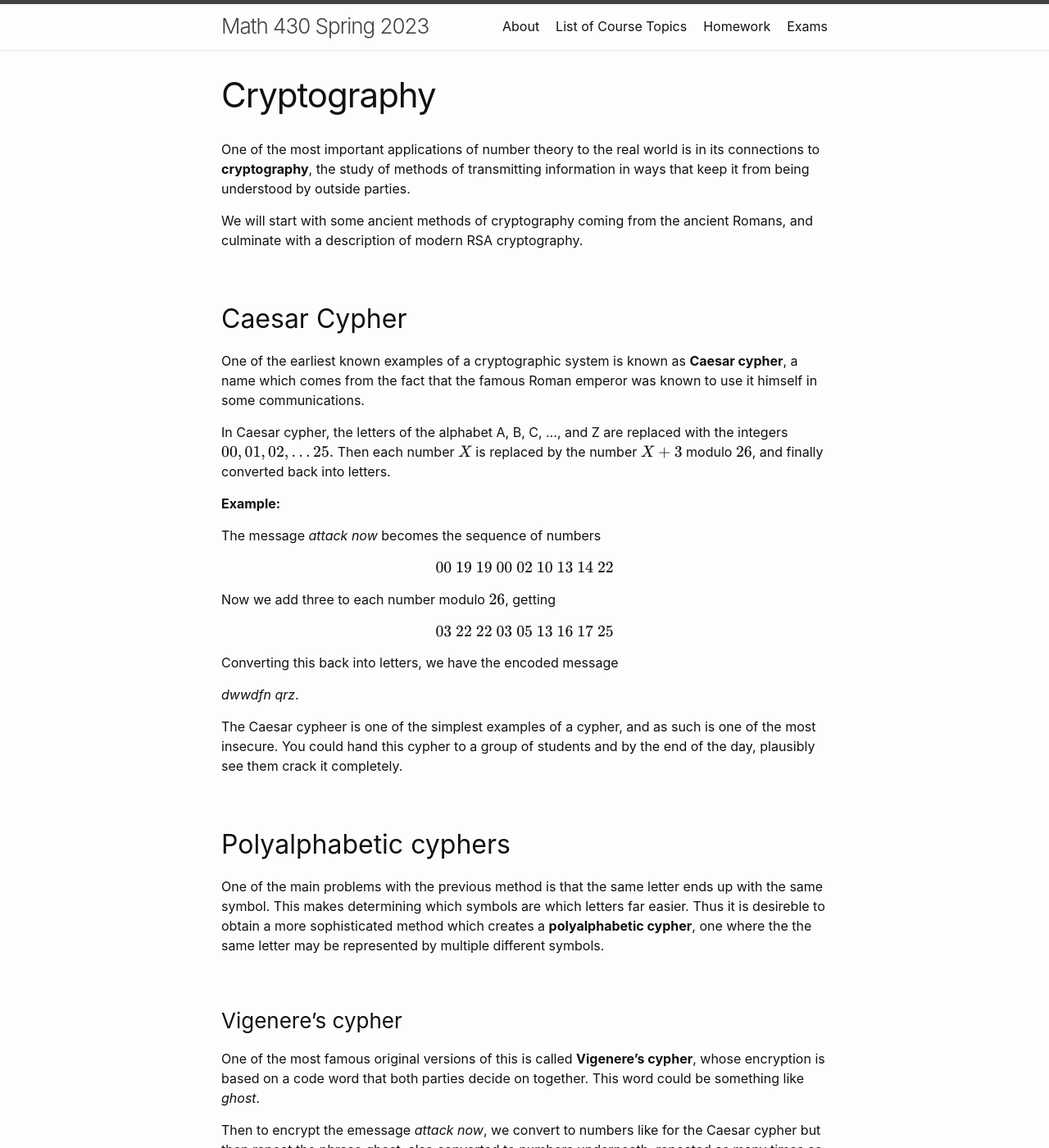
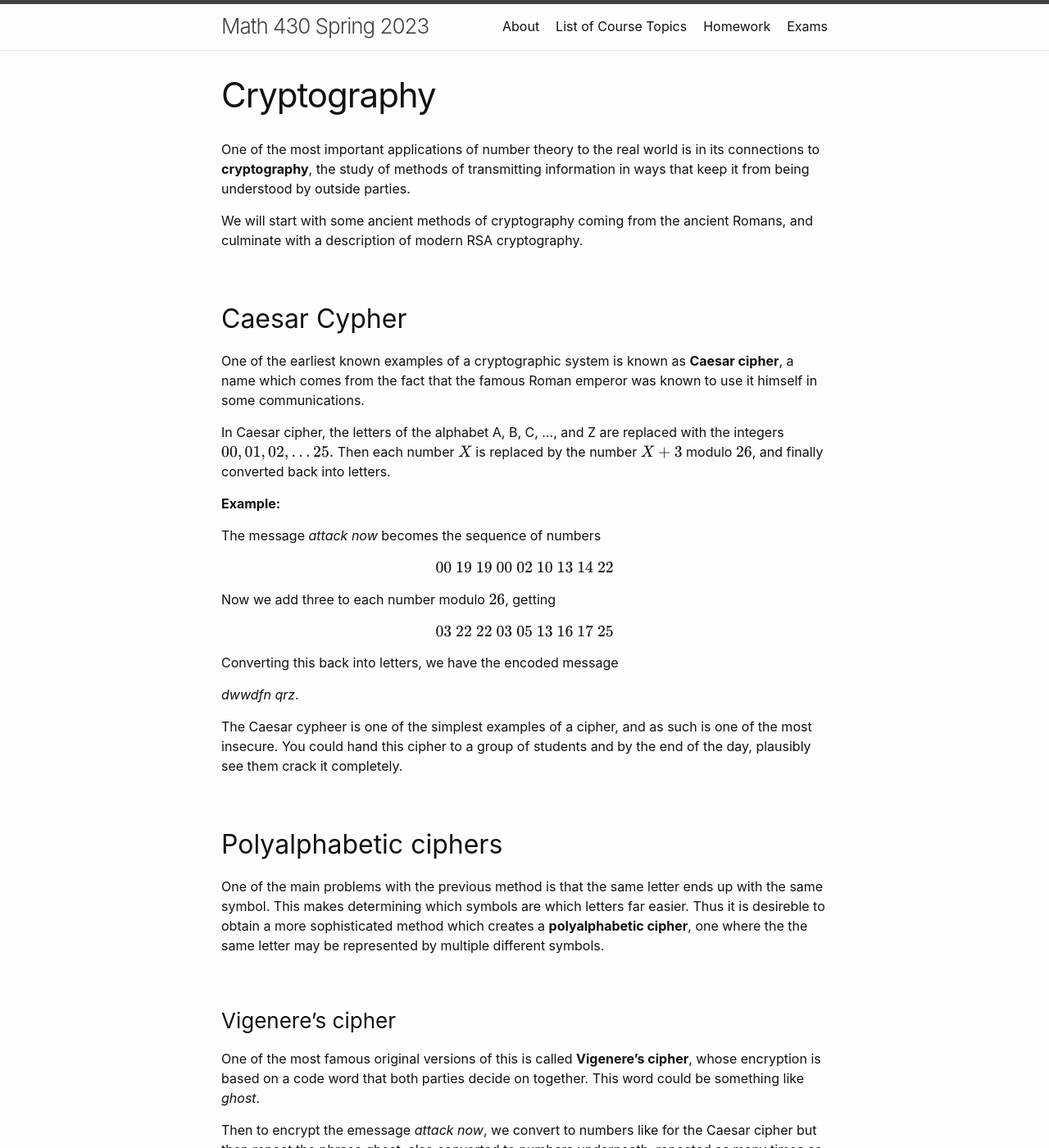
Before and after one commit to wcasper/math430spring2023, a Jekyll site: the page built from _topics/023-cryptography.md, in a window 1280 px wide and 1400 px high. Shown: the whole window at 82% size. Built offline with Jekyll 4.4.1, drawn with Linux system fonts in a browser that asks for light colours; some of the changed text lies outside the part shown.

Commit message:
fixed typos

```diff
--- a/_topics/023-cryptography.md
+++ b/_topics/023-cryptography.md
@@ -10,9 +10,9 @@ We will start with some ancient methods of cryptography coming from the ancient
 
 ## Caesar Cypher
 
-One of the earliest known examples of a cryptographic system is known as **Caesar cypher**, a name which comes from the fact that the famous Roman emperor was known to use it himself in some communications.
+One of the earliest known examples of a cryptographic system is known as **Caesar cipher**, a name which comes from the fact that the famous Roman emperor was known to use it himself in some communications.
 
-In Caesar cypher, the letters of the alphabet A, B, C, ..., and Z are replaced with the integers $$00, 01, 02,\dots 25.$$
+In Caesar cipher, the letters of the alphabet A, B, C, ..., and Z are replaced with the integers $$00, 01, 02,\dots 25.$$
 Then each number $$X$$ is replaced by the number $$X+3$$ modulo $$26$$, and finally converted back into letters.
 
 **Example:**
@@ -29,21 +29,21 @@ Converting this back into letters, we have the encoded message
 
 *dwwdfn qrz*.
 
-The Caesar cypheer is one of the simplest examples of a cypher, and as such is one of the most insecure.
-You could hand this cypher to a group of students and by the end of the day, plausibly see them crack it completely.
+The Caesar cypheer is one of the simplest examples of a cipher, and as such is one of the most insecure.
+You could hand this cipher to a group of students and by the end of the day, plausibly see them crack it completely.
 
-## Polyalphabetic cyphers
+## Polyalphabetic ciphers
 
 One of the main problems with the previous method is that the same letter ends up with the same symbol.
 This makes determining which symbols are which letters far easier.
-Thus it is desireble to obtain a more sophisticated method which creates a **polyalphabetic cypher**, one where the the same letter may be represented by multiple different symbols.
+Thus it is desireble to obtain a more sophisticated method which creates a **polyalphabetic cipher**, one where the the same letter may be represented by multiple different symbols.
 
-### Vigenere's cypher
+### Vigenere's cipher
 
-One of the most famous original versions of this is called  **Vigenere's cypher**, whose encryption is based on a code word that both parties decide on together.
+One of the most famous original versions of this is called  **Vigenere's cipher**, whose encryption is based on a code word that both parties decide on together.
 This word could be something like *ghost*.
 
-Then to encrypt the emessage *attack now*, we convert to numbers like for the Caesar cypher but then repeat the phrase ghost, also converted to numbers underneath, repeated as many times as necessary.
+Then to encrypt the emessage *attack now*, we convert to numbers like for the Caesar cipher but then repeat the phrase ghost, also converted to numbers underneath, repeated as many times as necessary.
 
 
 $$\begin{align}
@@ -62,7 +62,7 @@ However, it is still insecure in the sense that if one can figure out just the l
 
 ### Hill's cipher
 
-Another example of a polyalphabetic cypher is called **Hill's cypher**, and is based on performing $$2\times 2$$ linear transformations.
+Another example of a polyalphabetic cipher is called **Hill's cipher**, and is based on performing $$2\times 2$$ linear transformations.
 
 Start with four numbers $$a,b,c,d$$ satisfying the property that $$ad-bc$$ is relatively prime to $$26$$.
 The phrase to be encoded is broken up into $$2\times 2$$ blocks of numbers, with potentially an extra *X* at the end to make the number of letters even.
```
